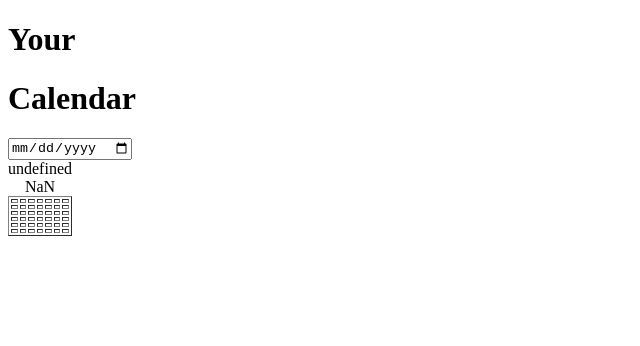
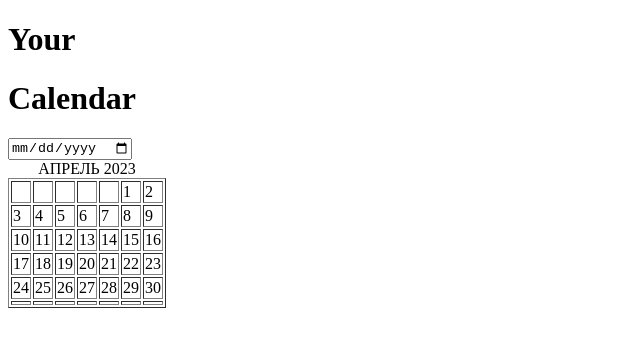
Before and after one commit to YeJeeO/Calendar-hw, a Next.js app: page / in a window 1280 px wide. Shown: the top 346 px of the page, without its empty margins (0-640 px from the left). Built offline with nearby package versions, Linux system fonts and the light colour scheme.

Commit message:
modified:   components/Calendar.js

```diff
--- a/components/Calendar.js
+++ b/components/Calendar.js
@@ -34,7 +34,7 @@ function Month (props){
     }
 
 export default function Calendar(){
-const[value, setValue]=useState();
+const[value, setValue]=useState(new Date());
 let date=new Date(value);
 const year=date.getFullYear();
 const month=date.getMonth();
```
